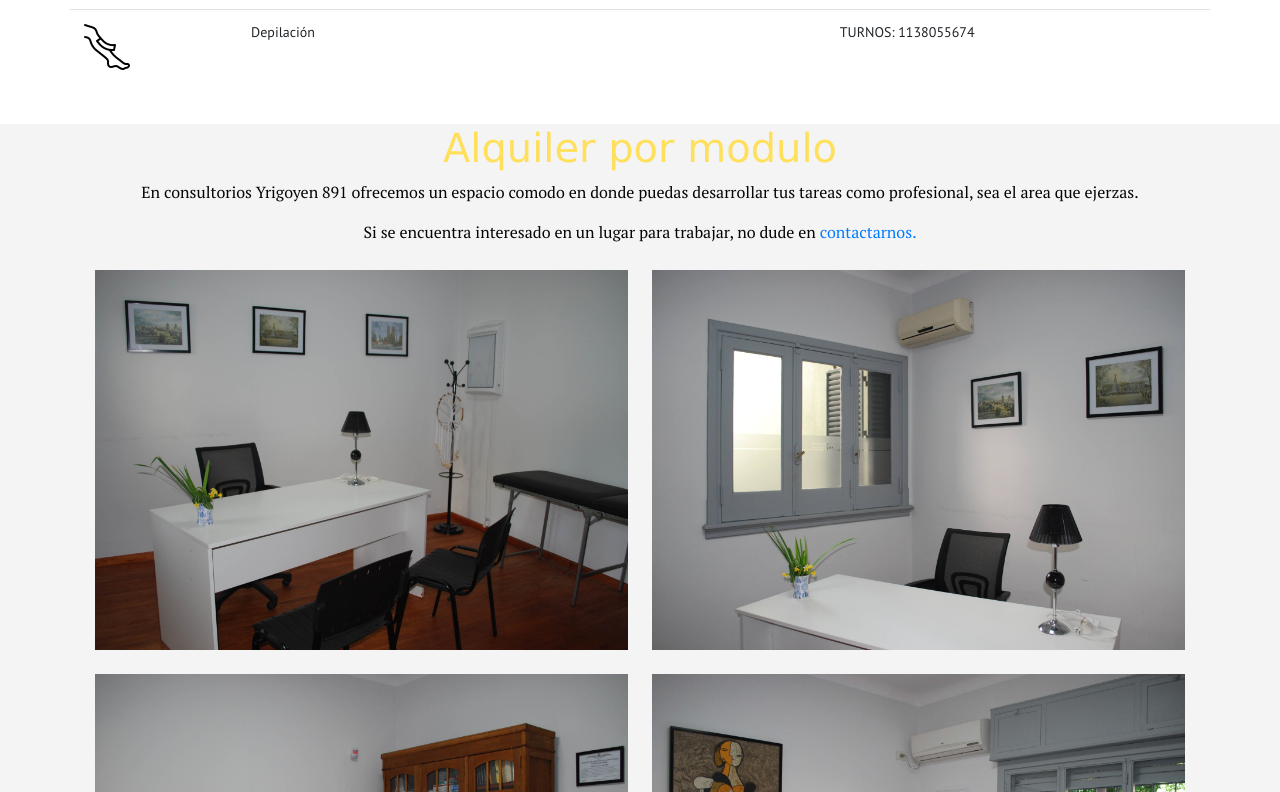
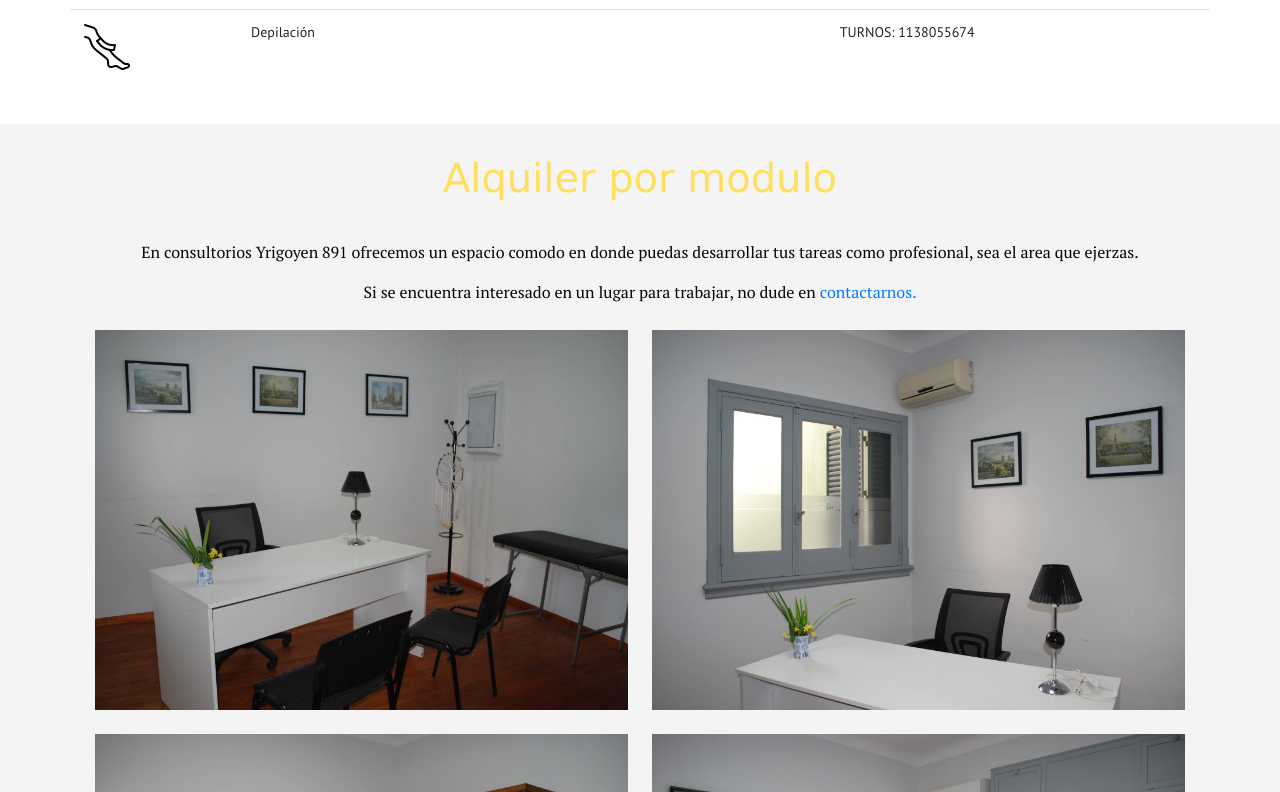
Before and after one commit to lucilaconiglio/mi-proyect0, a website: page index.html in a window 1280 px wide. Shown: the part 1868-2660 px from the top of the page. Drawn offline with nearby package versions, Linux system fonts and the light colour scheme.

```diff
--- a/index.html
+++ b/index.html
@@ -200,7 +200,7 @@
 
         <section id="alquiler" class="alquiler-estilos">
           <main>
-            <h2 class="subtitle">Alquiler por modulo</h2>
+            <h2 class="subtitle subtitle__alquiler">Alquiler por modulo</h2>
             <p class="mainParagraph">En consultorios Yrigoyen 891 ofrecemos un espacio comodo en donde puedas desarrollar tus tareas como profesional, sea el area que ejerzas.</p>
             <p class="mainParagraph">Si se encuentra interesado en un lugar para trabajar, no dude en <a href="#contacto">contactarnos.</a></p>
 
@@ -310,7 +310,6 @@
 
         <!-- scripts de bootstrap-->
 
-
         <script src="https://code.jquery.com/jquery-3.2.1.slim.min.js" integrity="sha384-KJ3o2DKtIkvYIK3UENzmM7KCkRr/rE9/Qpg6aAZGJwFDMVNA/GpGFF93hXpG5KkN" crossorigin="anonymous"></script>
         <script src="https://cdnjs.cloudflare.com/ajax/libs/popper.js/1.12.9/umd/popper.min.js" integrity="sha384-ApNbgh9B+Y1QKtv3Rn7W3mgPxhU9K/ScQsAP7hUibX39j7fakFPskvXusvfa0b4Q" crossorigin="anonymous"></script>
         <script src="https://maxcdn.bootstrapcdn.com/bootstrap/4.0.0/js/bootstrap.min.js" integrity="sha384-JZR6Spejh4U02d8jOt6vLEHfe/JQGiRRSQQxSfFWpi1MquVdAyjUar5+76PVCmYl" crossorigin="anonymous"></script>
--- a/scss/estilos.scss
+++ b/scss/estilos.scss
@@ -299,9 +299,15 @@
 /* alquileres */
 
 .alquiler-estilos main{
-    margin-bottom: 100px;
+    margin-bottom: 30px;
+    padding-bottom: 30px;
     background-attachment: fixed;
     background-color: #f5f4f4;
+
+        .subtitle__alquiler{
+            padding-top: 30px;
+            padding-bottom: 30px;
+     }
 }
 
 .grid-container {
```
Also changed, not shown: css/estilos.css.
